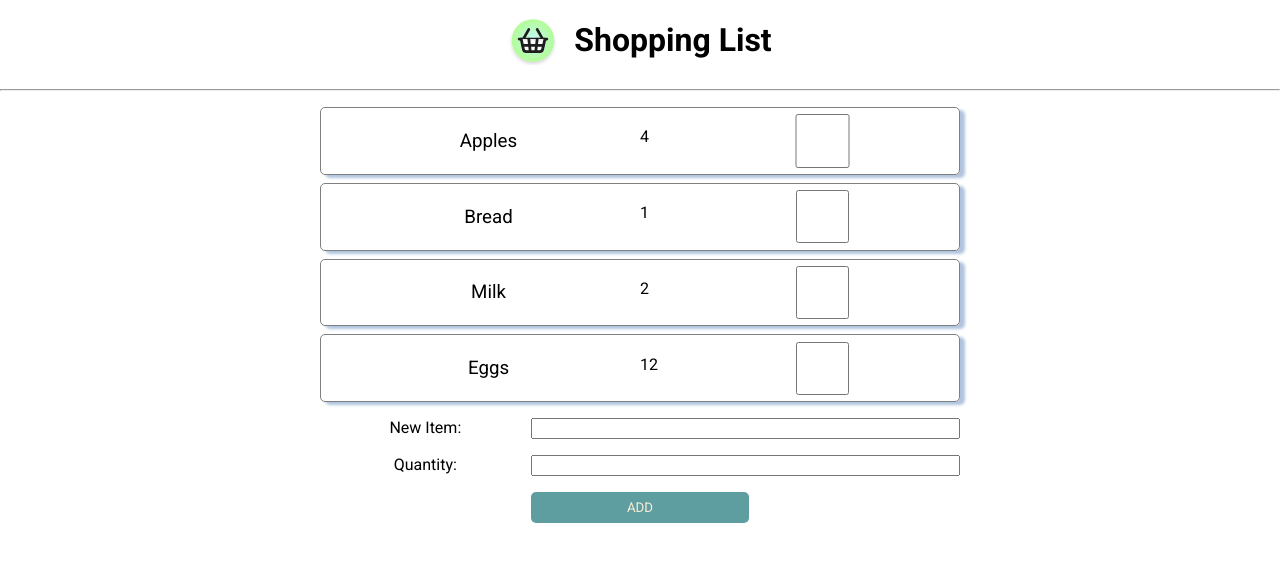
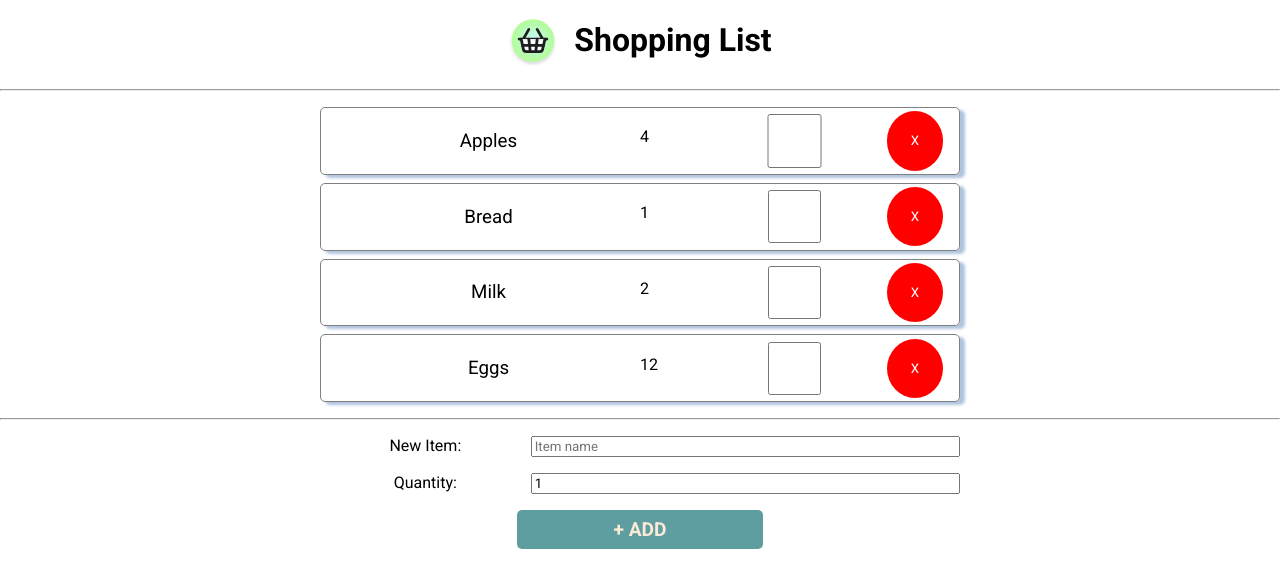
Before and after one commit to hstahelin/shopping-list, a React (Create React App) app: page / in a window 1280 px wide. Shown: the top 588 px of the page. Built offline with nearby package versions, Linux system fonts and the light colour scheme.

Commit message:
Remove item

```diff
--- a/src/App.js
+++ b/src/App.js
@@ -13,6 +13,10 @@ function App() {
 
   function handleAddItem(event) {
     event.preventDefault();
+    if (!event.target.newItem.value) {
+      alert("Invalid item name");
+      return;
+    }
     const newItem = {
       id: getId(itemList),
       name: event.target.newItem.value,
@@ -25,10 +29,15 @@ function App() {
     event.target.reset();
   }
 
+  function handleRemove(itemId) {
+    const newArr = itemList.filter((item) => item.id !== itemId);
+    setItemList(newArr);
+  }
+
   return (
     <div className="App">
       <Header />
-      <ItemList itemList={itemList} />
+      <ItemList itemList={itemList} handleRemove={handleRemove} />
       <NewItem handleAddItem={handleAddItem} />
     </div>
   );
--- a/src/components/Item/Item.css
+++ b/src/components/Item/Item.css
@@ -18,3 +18,11 @@ li {
   margin-bottom: 0.5rem;
   box-shadow: 5px 3px 3px lightsteelblue;
 }
+
+.remove {
+  background-color: red;
+  color: white;
+  border: none;
+  padding: 0 1.5rem;
+  border-radius: 50%;
+}
--- a/src/components/Item/Item.jsx
+++ b/src/components/Item/Item.jsx
@@ -1,7 +1,7 @@
 import { useState } from "react";
 import "./Item.css";
 
-function Item({ item }) {
+function Item({ item, handleRemove }) {
   const [checked, setChecked] = useState(item.checked);
 
   function handleCheck() {
@@ -20,6 +20,9 @@ function Item({ item }) {
           checked={checked}
           onChange={handleCheck}
         />
+        <button className="remove" onClick={() => handleRemove(item.id)}>
+          X
+        </button>
       </div>
     </li>
   );
--- a/src/components/ItemList/ItemList.jsx
+++ b/src/components/ItemList/ItemList.jsx
@@ -1,12 +1,12 @@
 import Item from "../Item/Item";
 import "./ItemList.css";
 
-function ItemList({ itemList }) {
+function ItemList({ itemList, handleRemove }) {
   return (
     <section className="item-list">
       <ul className="list">
         {itemList.map((item) => (
-          <Item key={item.id} item={item} />
+          <Item key={item.id} item={item} handleRemove={handleRemove} />
         ))}
       </ul>
     </section>
--- a/src/components/NewItem/NewItem.css
+++ b/src/components/NewItem/NewItem.css
@@ -12,10 +12,15 @@ input {
   padding-bottom: 1rem;
 }
 
-button {
+.add {
   border-radius: 5px;
   border: none;
   background-color: cadetblue;
   padding: 0.5rem 6rem;
   color: antiquewhite;
+  font-weight: 700;
+  font-size: 1.2rem;
 }
+.divider {
+  margin: 1rem 0;
+}
--- a/src/components/NewItem/NewItem.jsx
+++ b/src/components/NewItem/NewItem.jsx
@@ -3,16 +3,24 @@ import "./NewItem.css";
 function NewItem({ handleAddItem }) {
   return (
     <section className="new-item">
+      <hr className="divider" />
       <form onSubmit={handleAddItem}>
         <div className="line">
           <label htmlFor="newItem">New Item: </label>
-          <input type="text" name="newItem" id="newItem" />
+          <input
+            type="text"
+            name="newItem"
+            id="newItem"
+            placeholder="Item name"
+          />
         </div>
         <div className="line">
           <label htmlFor="qty">Quantity: </label>
-          <input type="number" name="qty" id="qty" />
+          <input type="number" name="qty" id="qty" min={1} defaultValue={1} />
         </div>
-        <button type="submit">ADD</button>
+        <button className="add" type="submit">
+          + ADD
+        </button>
       </form>
     </section>
   );
--- a/src/utils/utils.js
+++ b/src/utils/utils.js
@@ -1,3 +1,6 @@
 export function getId(arr) {
+  if (arr.length === 0) {
+    return 1;
+  }
   return arr.sort((a, b) => a.id - b.id)[arr.length - 1].id + 1;
 }
```
